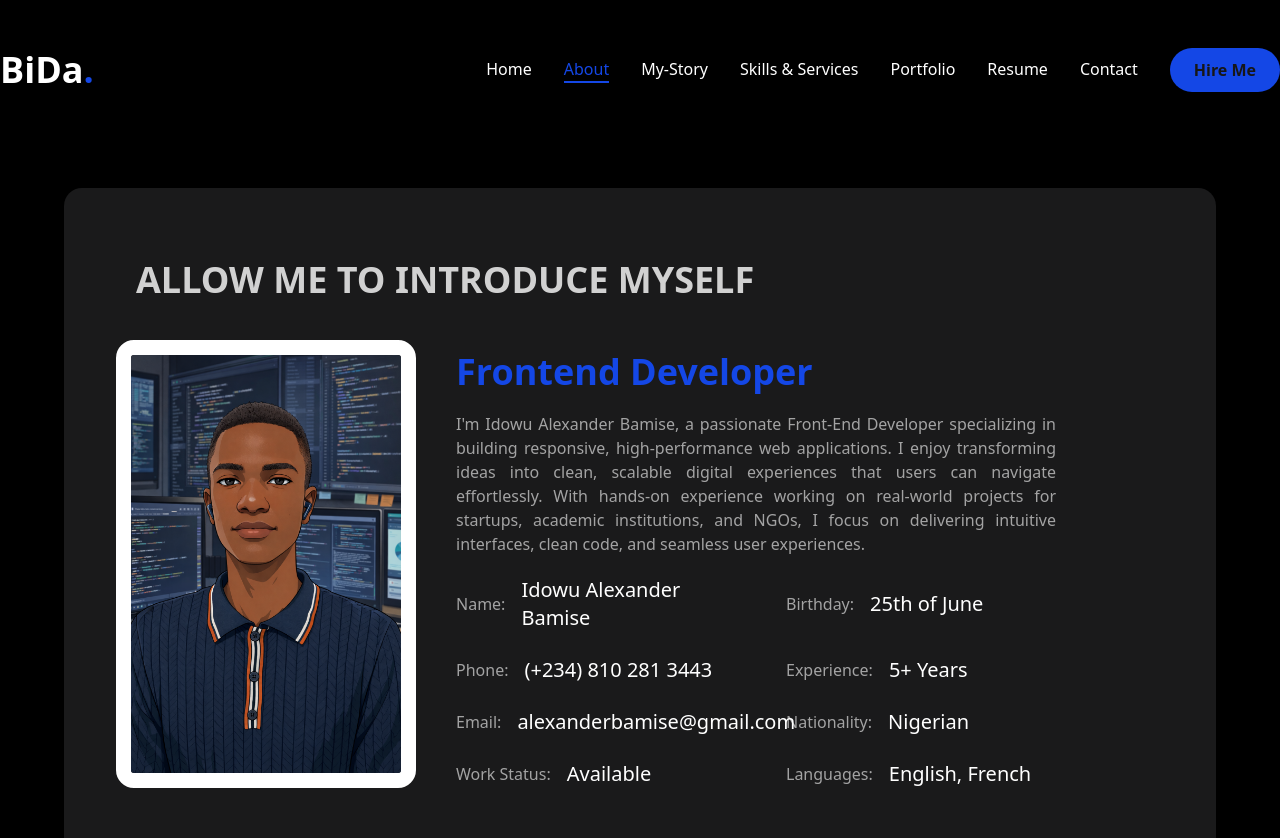
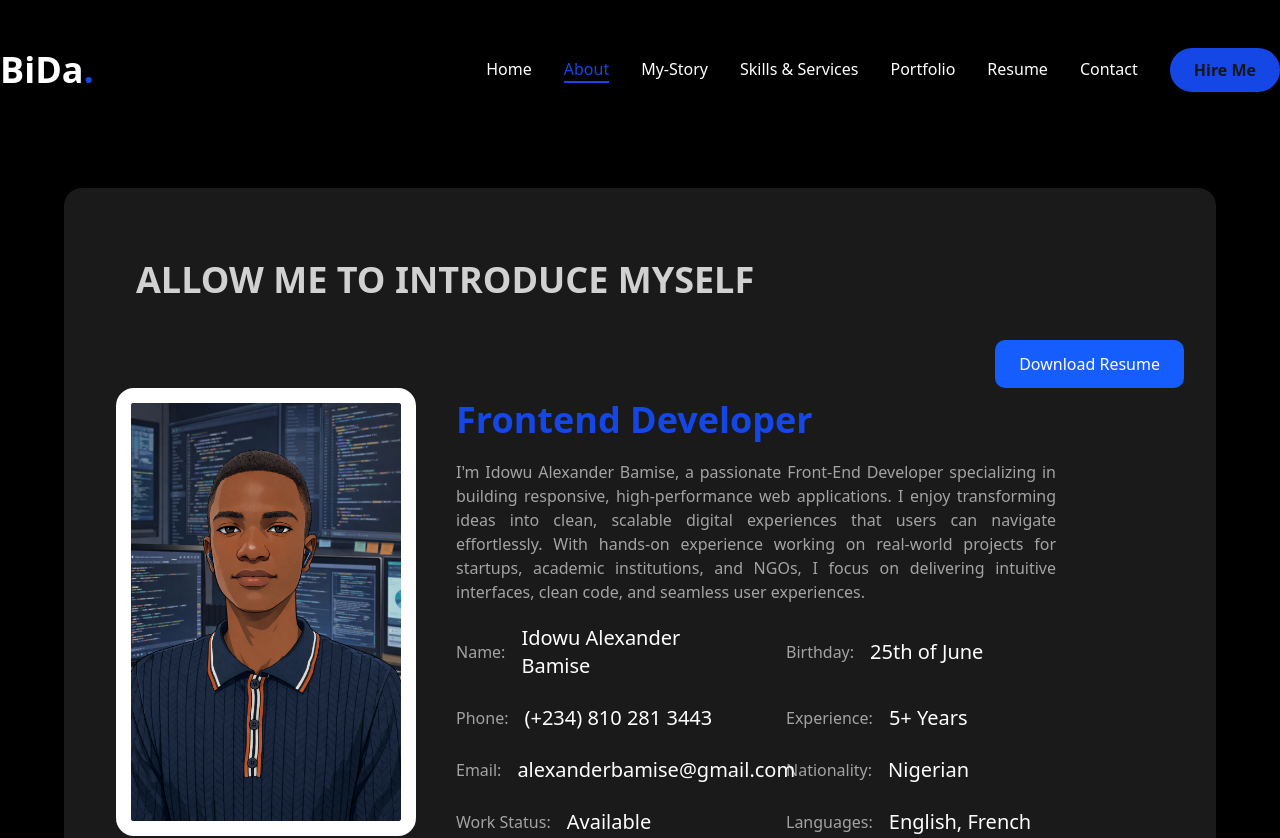
Before and after one commit to Bida3443/Bida-dev, a Next.js app: page /about in a window 1280 px wide. Shown: the top 838 px of the page. Built offline with nearby package versions, Linux system fonts and the light colour scheme.

Commit message:
My Porfolio

```diff
--- a/app/about/page.tsx
+++ b/app/about/page.tsx
@@ -144,6 +144,17 @@ export default function About ()  {
             <div className=" max-w-6xl mx-auto bg-[#1a1a1b] rounded-2xl lg:p-8 p-0">
 
                 <h1 className="text-white/80 lg:text-4xl text-2xl p-10 font-bold">ALLOW ME TO INTRODUCE MYSELF</h1>
+                <div className="flex justify-end">
+                    <a
+                        href="/Alexander_resume.pdf"
+                        target="_blank"
+                        rel="noopener noreferrer"
+                        className="inline-block px-6 py-3 bg-blue-600 text-white rounded-lg font-medium hover:bg-blue-700 transition"
+                        >
+                        Download Resume
+                        </a>
+
+                </div>
                 <div className="flex lg:flex-row flex-col px-5">
                     <Image
                     src={Bida}
```
Also changed, not shown: 1 other file (tests, documents, lock files or other folders).
